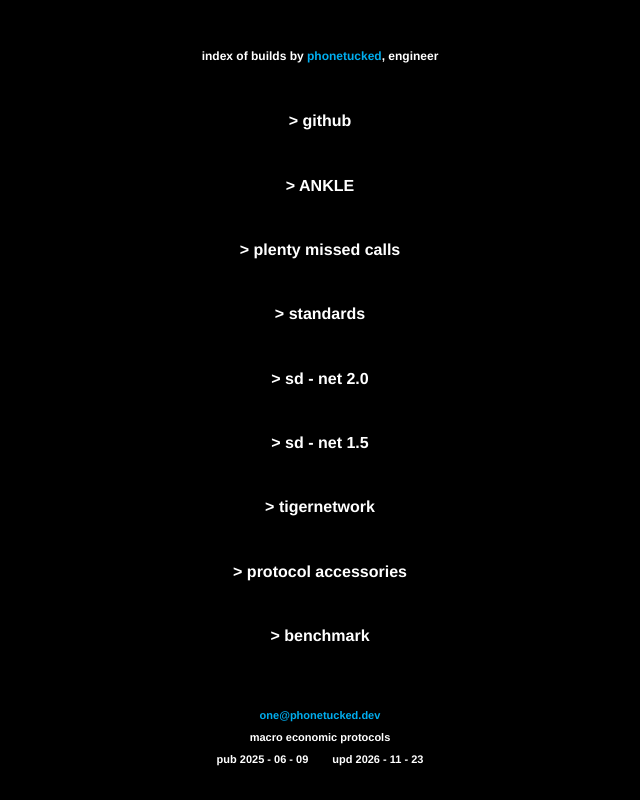
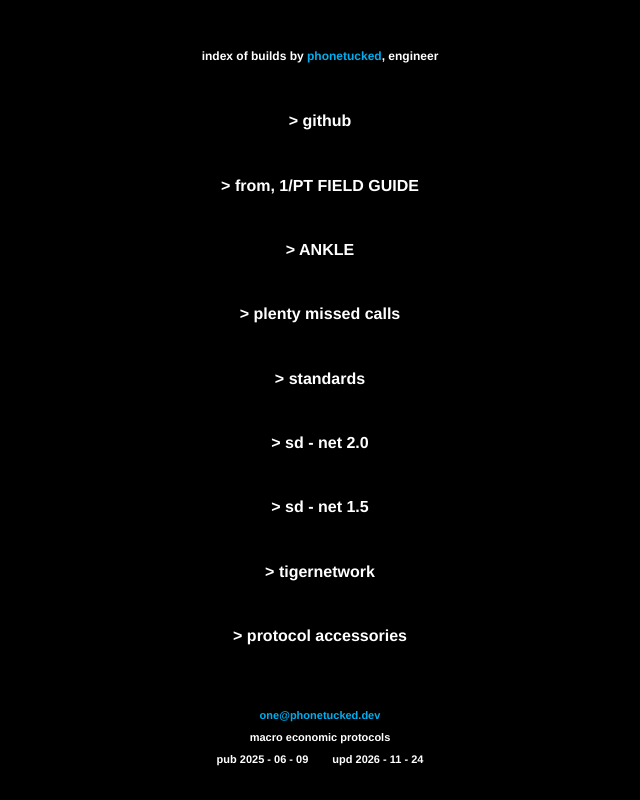
Before and after one commit to performance-tuned/phonetucked.dev, a Next.js app: page / in a window 1280 px wide. Shown: the whole page, without its empty margins (320-960 px from the left). Built offline with nearby package versions, Linux system fonts and the light colour scheme.

Commit message:
new node delete node fix embed

```diff
--- a/src/app/page.tsx
+++ b/src/app/page.tsx
@@ -16,7 +16,7 @@ export default function Home() {
         <span>macro economic protocols</span>
         <span className={styles.dates}>
           <span>pub 2025 - 06 - 09</span>
-          <span>upd 2026 - 11 - 23</span>
+          <span>upd 2026 - 11 - 24</span>
         </span>
       </footer>
     </main>
--- a/src/content/builds.ts
+++ b/src/content/builds.ts
@@ -1,5 +1,6 @@
 export type Shot = {
   file: string;
+  href?: string;
   width: number;
   height: number;
   alt: string;
@@ -9,6 +10,8 @@ export type Build = {
   readme: string;
   links: { label: string; url: string }[];
   shots: Shot[];
+  wide?: boolean;
+  embed?: string;
 };
 
 export const builds: Record<string, Build> = {
@@ -44,6 +47,22 @@ client: @tigermaf1a`,
         width: 3292,
         height: 2068,
         alt: "tigernetwork canvas, filled",
+      },
+    ],
+  },
+  "field-guide": {
+    readme: "",
+    links: [],
+    wide: true,
+    embed:
+      "https://embed.figma.com/deck/kT6jdBzOF3wQWnFXVmZts2?embed-host=phonetucked.dev",
+    shots: [
+      {
+        file: "collage.png",
+        href: "https://www.figma.com/deck/kT6jdBzOF3wQWnFXVmZts2",
+        width: 5760,
+        height: 4320,
+        alt: "from, 1/PT FIELD GUIDE",
       },
     ],
   },
--- a/src/content/galleries.ts
+++ b/src/content/galleries.ts
@@ -25,15 +25,4 @@ export const galleries: Record<string, Photo[]> = {
     { file: "IMG_0248.jpg", width: 1500, height: 2000 },
     { file: "IMG_0249.jpg", width: 1500, height: 2000 },
   ],
-  "phonetucked-benchmark": [
-    { file: "FullSizeRender-7.JPEG", width: 1750, height: 1345 },
-    { file: "IMG_6248.JPEG", width: 1750, height: 1313 },
-    { file: "IMG_6263.JPEG", width: 1536, height: 2048 },
-    { file: "IMG_6275.JPEG", width: 1750, height: 1313 },
-    { file: "IMG_6282.JPEG", width: 1750, height: 1313 },
-    { file: "IMG_6250.JPEG", width: 1350, height: 2328 },
-    { file: "IMG_7505.JPEG", width: 1750, height: 1313 },
-    { file: "image001.JPG", width: 1428, height: 842 },
-    { file: "IMG_6030.JPG", width: 1750, height: 1891 },
-  ],
 };
--- a/src/content/projects.ts
+++ b/src/content/projects.ts
@@ -14,6 +14,11 @@ export const projects: Project[] = [
     name: "github",
     date: "2026-11-20",
     external: { url: "https://github.com/performance-tuned", via: "github" },
+  },
+  {
+    slug: "field-guide",
+    name: "from, 1/PT FIELD GUIDE",
+    date: "2026-11-24",
   },
   {
     slug: "ankle",
@@ -55,9 +60,4 @@ export const projects: Project[] = [
     name: "protocol accessories",
     date: "2026-06-19",
   },
-  {
-    slug: "phonetucked-benchmark",
-    name: "benchmark",
-    date: "2025-06-25",
-  },
 ];
```
Also changed, not shown: src/app/[slug]/page.module.css (+18 -0 lines), src/app/[slug]/page.tsx (+19 -3 lines), 1 other file (tests, documents, lock files or other folders).
